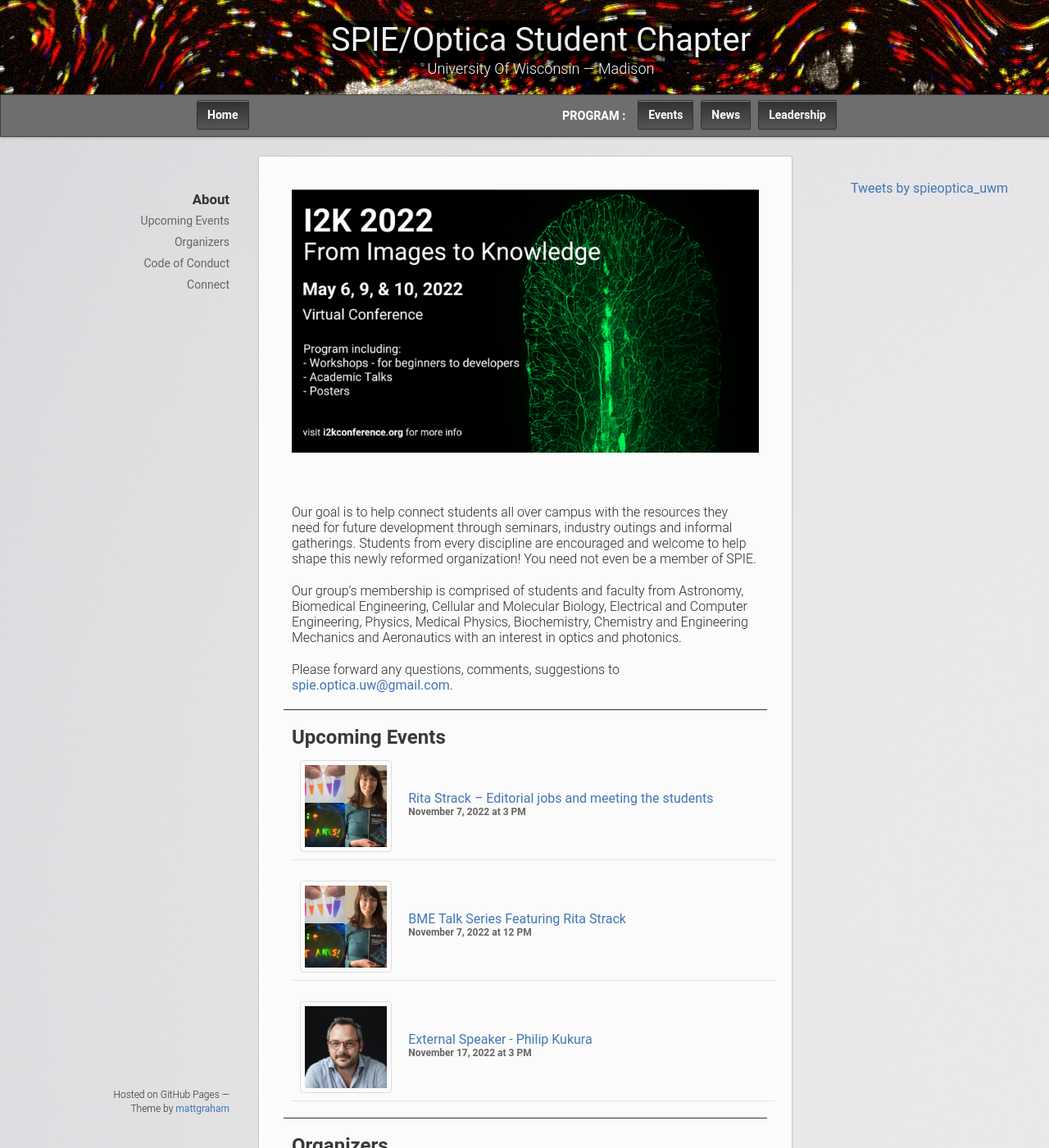
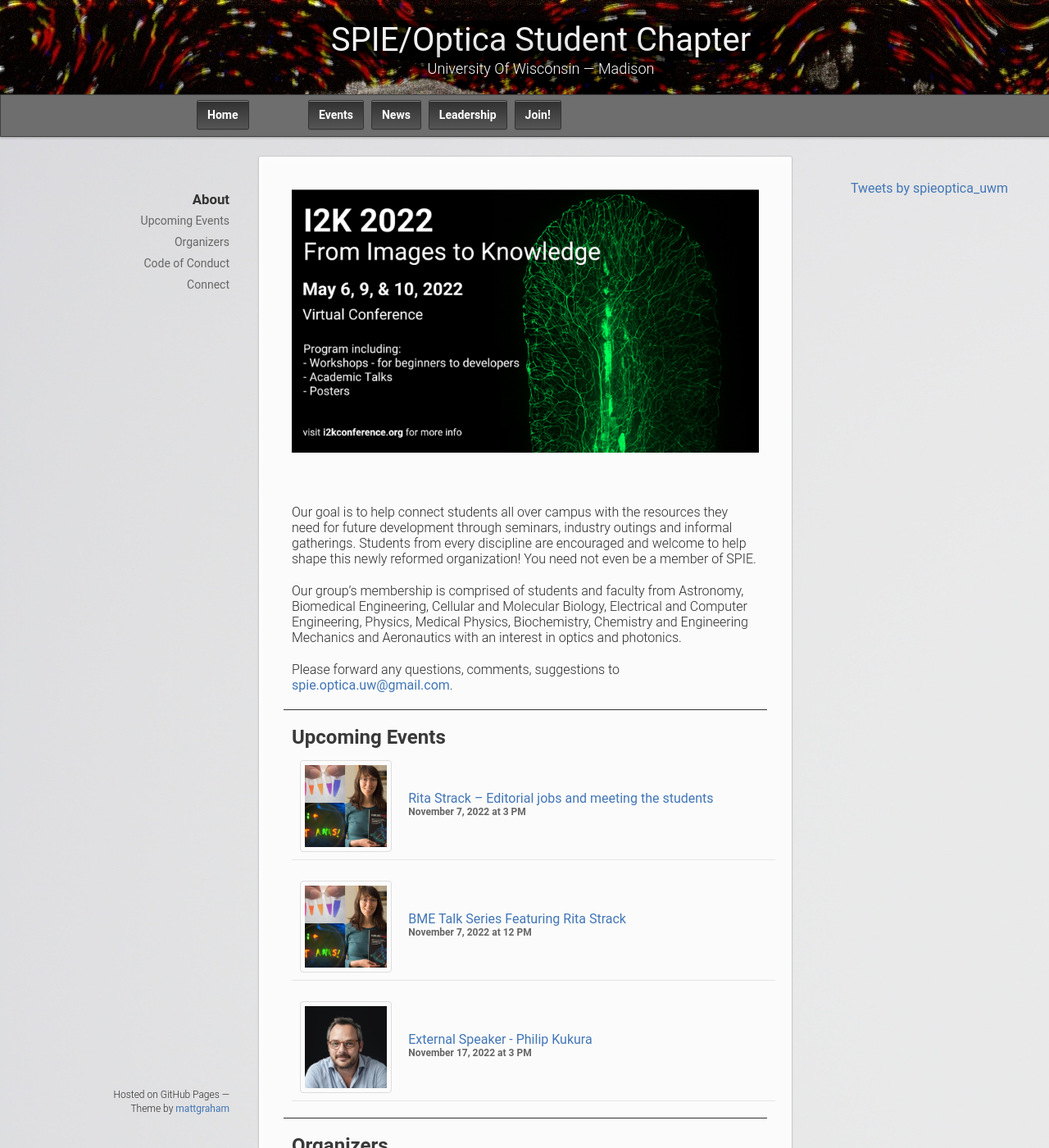
Before and after one commit to uw-loci/spieopticamadison.org, a Jekyll site: the page built from index.md, in a window 1280 px wide and 1400 px high. Shown: the whole window at 82% size. Built offline with Jekyll 4.4.1, drawn with Linux system fonts in a browser that asks for light colours; comment, search, counter and statistics services are not loaded.

Commit message:
Change nav bar items and positioning

```diff
--- a/_layouts/default.html
+++ b/_layouts/default.html
@@ -24,11 +24,11 @@
       <div id="banner">
         <a href="https://spieopticamadison.org" class="button fork">Home</a>
         <div class="downloads">
-          <span><b>Program :</b></span>
           <ul>
-            <li><a href="http://i2kconference.org/talks" class="button" target="_blank">Events</a></li>
-            <li><a href="http://i2kconference.org/workshops" class="button" target="_blank">News</a></li>
-            <li><a href="https://i2kconference.org/posters" class="button" target="_blank">Leadership</a></li>
+            <li><a href="/events" class="button" target="_blank">Events</a></li>
+            <li><a href="/news" class="button" target="_blank">News</a></li>
+            <li><a href="/leadership" class="button" target="_blank">Leadership</a></li>
+            <li><a href="/join" class="button" target="_blank">Join!</a></li>
           </ul>
         </div>
       </div><!-- end banner -->
--- a/_sass/jekyll-theme-leap-day.scss
+++ b/_sass/jekyll-theme-leap-day.scss
@@ -173,7 +173,7 @@ dt {
   font-weight:700;
 }
 .downloads {
-  float: right;
+  float: left;
   margin:0 45px 0 0;
 
   span {
@@ -317,8 +317,8 @@ header {
   }
 
   .downloads {
-    float: right;
-    margin:0 350px 0 100px;
+    float: left;
+    margin:0 0px 0 360px;
 
     span {
       float:left;
```
Also changed, not shown: assets/images/spie-banner.jpg, 1 other file.
